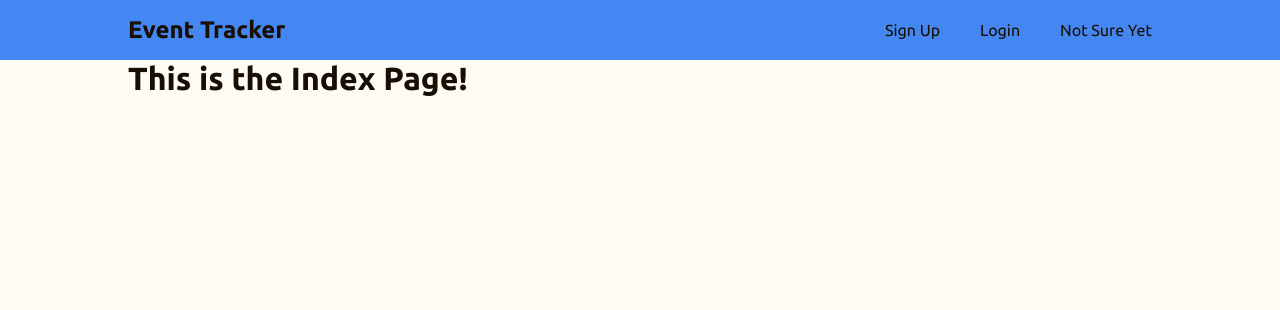
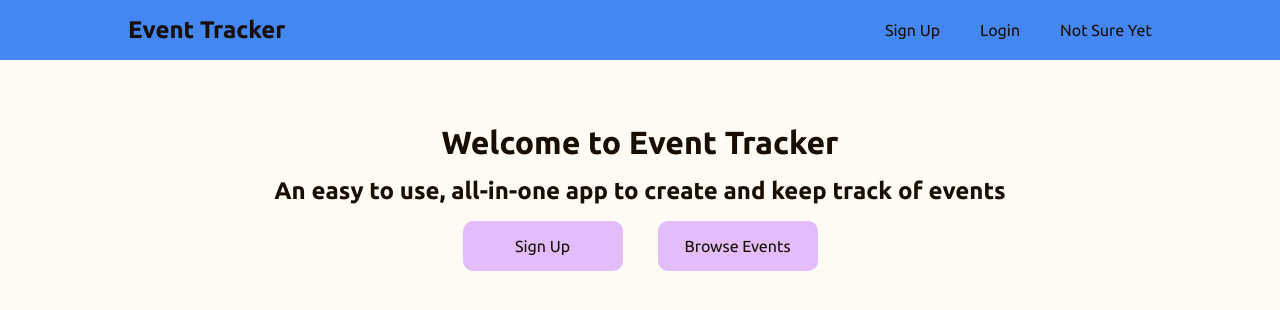
Before and after one commit to jonmico/event-tracker, a React (Vite) app in the folder client/: page / in a window 1280 px wide. Shown: the top 310 px of the page. Built offline with nearby package versions, Linux system fonts and the light colour scheme.

Commit message:
Make most of the Index page.

```diff
--- /dev/null
+++ b/client/src/components/Button/Button.jsx
@@ -0,0 +1,5 @@
+import styles from './Button.module.css';
+
+export default function Button({ children }) {
+  return <button>{children}</button>;
+}
--- a/client/src/components/Navbar/Navbar.module.css
+++ b/client/src/components/Navbar/Navbar.module.css
@@ -15,7 +15,7 @@
   text-decoration: none;
   color: var(--text);
   margin-left: 2.5rem;
-  transition: color 0.15s ease-in-out;
+  transition: color 0.1s ease-in-out;
 }
 
 .link:hover {
--- a/client/src/pages/Index/Index.jsx
+++ b/client/src/pages/Index/Index.jsx
@@ -1,7 +1,22 @@
+import { Link } from 'react-router-dom';
+
+import Button from '../../components/Button/Button';
+
+import styles from './Index.module.css';
+
 export default function Index() {
   return (
     <div className={'mainWrapper'}>
-      <h1>This is the Index Page!</h1>
+      <div className={styles.indexWrapper}>
+        <h1>Welcome to Event Tracker</h1>
+        <h2>
+          An easy to use, all-in-one app to create and keep track of events
+        </h2>
+        <div className={styles.linkWrapper}>
+          <Link className={styles.link}>Sign Up</Link>
+          <Link className={styles.link}>Browse Events</Link>
+        </div>
+      </div>
     </div>
   );
 }
--- a/client/src/pages/Index/Index.module.css
+++ b/client/src/pages/Index/Index.module.css
@@ -0,0 +1,39 @@
+.indexWrapper {
+  margin-top: 4rem;
+  text-align: center;
+}
+
+.indexWrapper h2 {
+  margin-top: 1rem;
+}
+
+.linkWrapper {
+  margin: 1rem auto 0 auto;
+  display: flex;
+  align-items: center;
+  justify-content: space-evenly;
+  width: 50%;
+  min-width: 375px;
+  max-width: 425px;
+}
+
+.link {
+  text-decoration: none;
+  background-color: var(--secondary);
+  color: var(--text);
+  border-radius: 10px;
+  padding: 1em 1.5em;
+  width: 15%;
+  min-width: 7rem;
+  max-width: 8rem;
+  transition: background-color 0.2s ease-in-out, color 0.1s ease-in-out;
+}
+
+.link:hover {
+  color: var(--background);
+  background-color: var(--primary);
+}
+
+.link:active {
+  background-color: var(--accent);
+}
```
Also changed, not shown: client/src/components/Button/Button.module.css (added).
